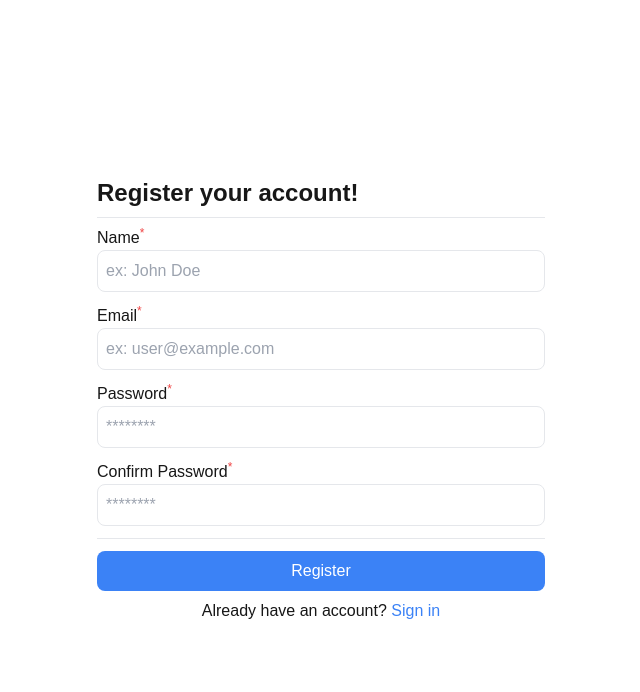
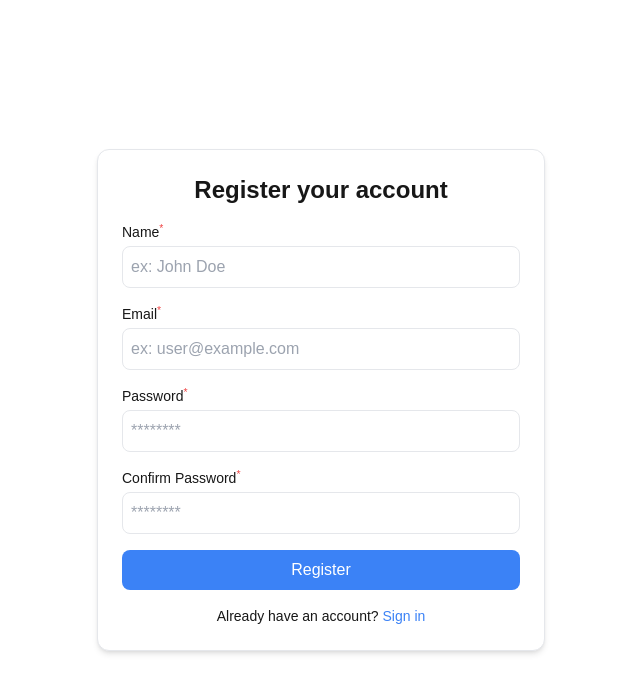
Before and after one commit to ikifirdaus/reflexology, a Next.js app: page /register in a window 1280 px wide. Shown: the top 692 px of the page, without its empty margins (319-959 px from the left). Built offline with nearby package versions, Linux system fonts and the light colour scheme.

Commit message:
modify layout page

```diff
--- a/app/(auth)/register/page.tsx
+++ b/app/(auth)/register/page.tsx
@@ -8,7 +8,6 @@ import { useState } from "react";
 import { Input } from "@/components/dashboard/ui/Input/Input";
 import Link from "next/link";
 
-// Skema validasi dengan Zod
 const registerSchema = z
   .object({
     name: z.string().min(2, "Name must be at least 2 characters"),
@@ -21,7 +20,6 @@ const registerSchema = z
     path: ["confirmPassword"],
   });
 
-// Tipe data dari schema
 type RegisterFormData = z.infer<typeof registerSchema>;
 
 export default function Register() {
@@ -55,92 +53,98 @@ export default function Register() {
   };
 
   return (
-    <div className="flex min-h-screen items-center justify-center">
-      <div className="w-full max-w-md mx-auto">
-        <h1 className="text-2xl font-bold mb-2">Register your account!</h1>
+    <div className="flex min-h-screen items-center justify-center px-4">
+      <div className="w-full max-w-md bg-white p-6 rounded-xl shadow-md border">
+        <h1 className="text-2xl font-bold mb-4 text-center">
+          Register your account
+        </h1>
+
         {error && (
-          <p className="text-red-500 bg-red-200 rounded p-2 mb-2 text-center">
+          <p className="text-red-500 bg-red-100 rounded p-2 mb-4 text-center">
             {error}
           </p>
         )}
-        <hr className="mb-2" />
 
-        <form onSubmit={handleSubmit(onSubmit)} className="space-y-3">
-          <div className="flex flex-col">
-            <label>
+        <form onSubmit={handleSubmit(onSubmit)} className="space-y-4">
+          <div>
+            <label className="block text-sm font-medium mb-1">
               Name<sup className="text-red-500">*</sup>
             </label>
             <Input
               type="text"
               placeholder="ex: John Doe"
               {...register("name")}
-              className="w-full p-2 border rounded"
+              className="p-2 border rounded"
             />
             {errors.name && (
-              <p className="text-red-500 text-sm">{errors.name.message}</p>
+              <p className="text-red-500 text-sm mt-1">{errors.name.message}</p>
             )}
           </div>
 
-          <div className="flex flex-col">
-            <label>
+          <div>
+            <label className="block text-sm font-medium mb-1">
               Email<sup className="text-red-500">*</sup>
             </label>
             <Input
               type="email"
               placeholder="ex: user@example.com"
               {...register("email")}
-              className="w-full p-2 border rounded"
+              className="p-2 border rounded"
             />
             {errors.email && (
-              <p className="text-red-500 text-sm">{errors.email.message}</p>
+              <p className="text-red-500 text-sm mt-1">
+                {errors.email.message}
+              </p>
             )}
           </div>
 
-          <div className="flex flex-col">
-            <label>
+          <div>
+            <label className="block text-sm font-medium mb-1">
               Password<sup className="text-red-500">*</sup>
             </label>
             <Input
               type="password"
               placeholder="********"
               {...register("password")}
-              className="w-full p-2 border rounded"
+              className="p-2 border rounded"
             />
             {errors.password && (
-              <p className="text-red-500 text-sm">{errors.password.message}</p>
+              <p className="text-red-500 text-sm mt-1">
+                {errors.password.message}
+              </p>
             )}
           </div>
 
-          <div className="flex flex-col">
-            <label>
+          <div>
+            <label className="block text-sm font-medium mb-1">
               Confirm Password<sup className="text-red-500">*</sup>
             </label>
             <Input
               type="password"
               placeholder="********"
               {...register("confirmPassword")}
-              className="w-full p-2 border rounded"
+              className="p-2 border rounded"
             />
             {errors.confirmPassword && (
-              <p className="text-red-500 text-sm">
+              <p className="text-red-500 text-sm mt-1">
                 {errors.confirmPassword.message}
               </p>
             )}
           </div>
-          <hr className="mb-2" />
 
           <button
             type="submit"
-            className="w-full px-4 py-2 bg-blue-500 text-white rounded-lg hover:bg-blue-600 focus:outline-none focus:ring-2 focus:ring-blue-400"
+            className="w-full px-4 py-2 bg-blue-500 text-white rounded-lg hover:bg-blue-600 transition duration-200"
           >
             Register
           </button>
         </form>
-        <div className="mt-2 text-center">
+
+        <div className="mt-4 text-center text-sm">
           <p>
             Already have an account?{" "}
-            <Link href="/signin" className="text-primary">
-              <span className="text-blue-500 hover:text-blue-600">Sign in</span>
+            <Link href="/signin" className="text-blue-500 hover:underline">
+              Sign in
             </Link>
           </p>
         </div>
--- a/app/(auth)/signin/page.tsx
+++ b/app/(auth)/signin/page.tsx
@@ -9,13 +9,11 @@ import { signIn } from "next-auth/react";
 import { Input } from "@/components/dashboard/ui/Input/Input";
 import Link from "next/link";
 
-// Skema validasi dengan Zod
 const signinSchema = z.object({
   email: z.string().email("Invalid email address"),
   password: z.string().min(6, "Password must be at least 6 characters"),
 });
 
-// Tipe data dari schema
 type SignInFormData = z.infer<typeof signinSchema>;
 
 export default function SignIn() {
@@ -48,64 +46,66 @@ export default function SignIn() {
   };
 
   return (
-    <div className="flex min-h-screen items-center justify-center">
-      <div className="w-full max-w-md mx-auto">
-        <h1 className="text-2xl font-bold mb-2">Sign in to your account</h1>
+    <div className="flex min-h-screen items-center justify-center px-4">
+      <div className="w-full max-w-md bg-white p-6 rounded-xl shadow-md border">
+        <h1 className="text-2xl font-bold mb-4 text-center">
+          Sign in to your account
+        </h1>
+
         {error && (
-          <p className="text-red-500 bg-red-200 rounded p-2 mb-2 text-center">
+          <p className="text-red-500 bg-red-100 rounded p-2 mb-4 text-center">
             {error}
           </p>
         )}
-        <hr className="mb-2" />
 
-        <form onSubmit={handleSubmit(onSubmit)} className="space-y-3">
-          <div className="flex flex-col">
-            <label>
+        <form onSubmit={handleSubmit(onSubmit)} className="space-y-4">
+          <div>
+            <label className="block text-sm font-medium mb-1">
               Email<sup className="text-red-500">*</sup>
             </label>
             <Input
               type="email"
               placeholder="ex: user@example.com"
               {...register("email")}
-              className="w-full p-2 border rounded"
+              className="p-2 border rounded"
             />
             {errors.email && (
-              <p className="text-red-500 text-sm">{errors.email.message}</p>
+              <p className="text-red-500 text-sm mt-1">
+                {errors.email.message}
+              </p>
             )}
           </div>
 
-          <div className="flex flex-col">
-            <label>
+          <div>
+            <label className="block text-sm font-medium mb-1">
               Password<sup className="text-red-500">*</sup>
             </label>
             <Input
               type="password"
               placeholder="********"
               {...register("password")}
-              className="w-full p-2 border rounded"
+              className="p-2 border rounded"
             />
             {errors.password && (
-              <p className="text-red-500 text-sm">{errors.password.message}</p>
+              <p className="text-red-500 text-sm mt-1">
+                {errors.password.message}
+              </p>
             )}
           </div>
 
-          <hr className="mb-2" />
-
           <button
             type="submit"
-            className="w-full px-4 py-2 bg-blue-500 text-white rounded-lg hover:bg-blue-600 focus:outline-none focus:ring-2 focus:ring-blue-400"
+            className="w-full px-4 py-2 bg-blue-500 text-white rounded-lg hover:bg-blue-600 transition duration-200"
           >
             Sign In
           </button>
         </form>
 
-        <div className="mt-2 text-center">
+        <div className="mt-4 text-center text-sm">
           <p>
             Don&apos;t have an account?{" "}
-            <Link href="/register" className="text-primary">
-              <span className="text-blue-500 hover:text-blue-600">
-                Register
-              </span>
+            <Link href="/register" className="text-blue-500 hover:underline">
+              Register
             </Link>
           </p>
         </div>
--- a/components/dashboard/pages/TherapistPage.tsx
+++ b/components/dashboard/pages/TherapistPage.tsx
@@ -193,21 +193,24 @@ const TherapistPage = () => {
             </div>
 
             {showImageModal && selectedImage && (
-              <div className="fixed inset-0 bg-black bg-opacity-70 flex items-center justify-center z-50">
-                <div className="bg-white p-4 rounded-lg shadow-lg relative">
+              <div className="fixed inset-0 bg-black bg-opacity-70 flex items-center justify-center z-50 p-4">
+                <div className="bg-white p-4 rounded-lg shadow-lg relative w-full max-w-[90vw] md:max-w-[500px] max-h-[90vh] overflow-auto">
                   <button
                     onClick={() => setShowImageModal(false)}
-                    className="absolute top-2 right-2 text-gray-500 hover:text-gray-700"
+                    className="absolute top-2 right-2 text-gray-500 hover:text-gray-700 text-xl"
                   >
                     ✕
                   </button>
-                  <Image
-                    src={selectedImage}
-                    width={40}
-                    height={40}
-                    alt="Full View"
-                    className="max-w-[90vw] max-h-[80vh] object-contain"
-                  />
+                  <div className="flex justify-center items-center">
+                    <Image
+                      src={selectedImage}
+                      alt="Full View"
+                      width={0}
+                      height={0}
+                      sizes="100vw"
+                      className="w-full h-auto object-contain rounded"
+                    />
+                  </div>
                 </div>
               </div>
             )}
--- a/components/dashboard/ui/Input/Input.tsx
+++ b/components/dashboard/ui/Input/Input.tsx
@@ -2,7 +2,7 @@ export function Input({ ...props }) {
   return (
     <input
       {...props}
-      className="border p-2 rounded-lg focus:outline-none focus:ring-2 focus:ring-blue-400"
+      className="w-full border p-2 rounded-lg focus:outline-none focus:ring-2 focus:ring-blue-400"
     />
   );
 }
```
